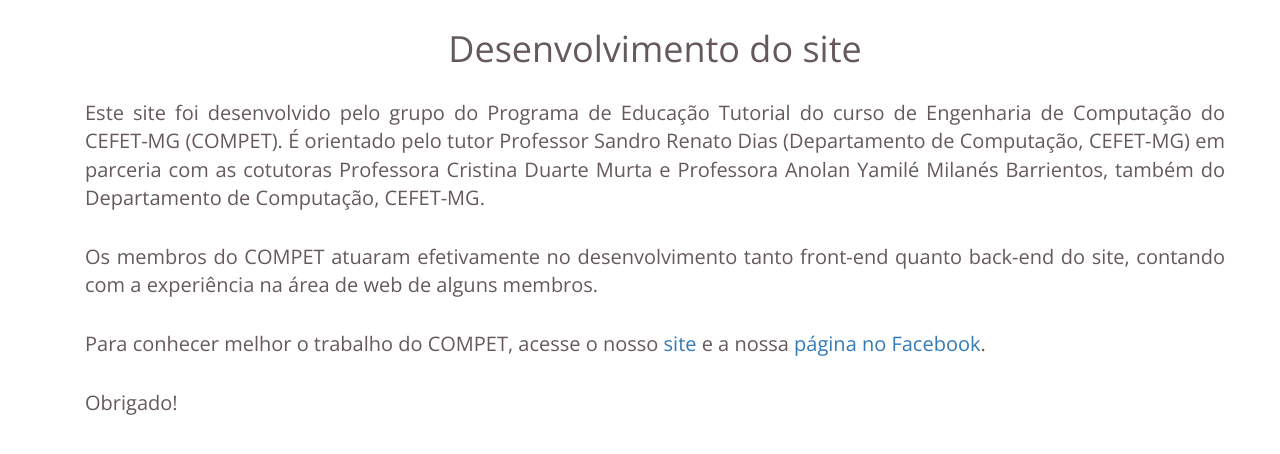
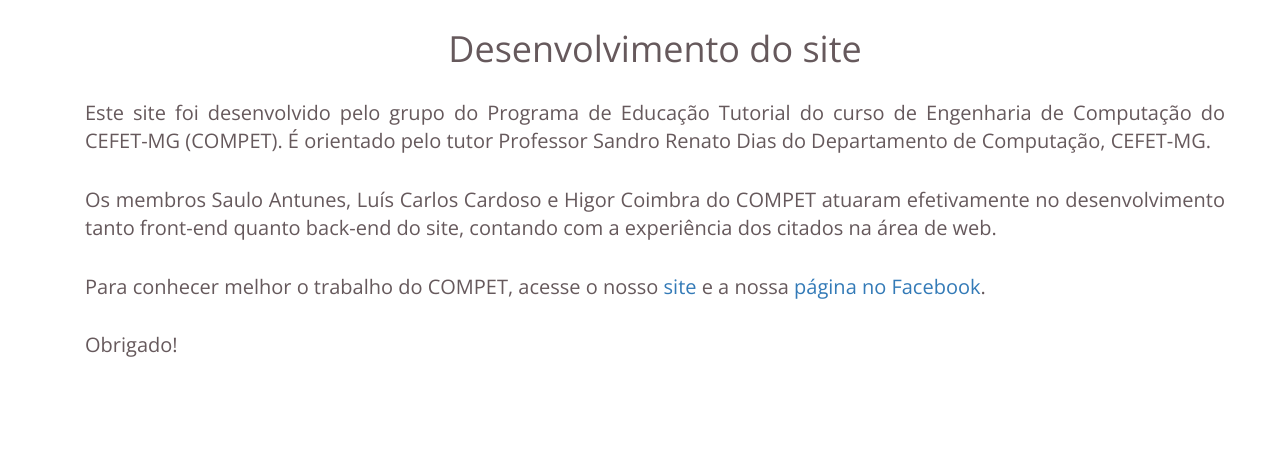
Before and after one commit to sauloantuness/site-pet, a Django app: page /interpet/sobre/ in a window 1280 px wide. Shown: the part 51-505 px from the top of the page. Run offline with Django 3.2, Linux system fonts and the light colour scheme; some libraries are stand-ins or nearby versions.

Commit message:
Retificando texto da página sobre

```diff
--- a/interpet/templates/interpet/sobre.html
+++ b/interpet/templates/interpet/sobre.html
@@ -37,8 +37,8 @@
 				<div class="row">
 					<div class="col-md-12 sobre-content">
 						<h1 class="sobre-title">Desenvolvimento do site</h1>
-						<p>Este site foi desenvolvido pelo grupo do Programa de Educação Tutorial do curso de Engenharia de Computação do CEFET-MG (COMPET). É orientado pelo tutor Professor Sandro Renato Dias (Departamento de Computação, CEFET-MG) em parceria com as cotutoras Professora Cristina Duarte Murta e Professora Anolan Yamilé Milanés Barrientos, também do Departamento de Computação, CEFET-MG.</p>
-				        <p>Os membros do COMPET atuaram efetivamente no desenvolvimento tanto front-end quanto back-end do site, contando com a experiência na área de web de alguns membros.</p>
+						<p>Este site foi desenvolvido pelo grupo do Programa de Educação Tutorial do curso de Engenharia de Computação do CEFET-MG (COMPET). É orientado pelo tutor Professor Sandro Renato Dias do Departamento de Computação, CEFET-MG.</p>
+				        <p>Os membros Saulo Antunes, Luís Carlos Cardoso e Higor Coimbra do COMPET atuaram efetivamente no desenvolvimento tanto front-end quanto back-end do site, contando com a experiência dos citados na área de web.</p>
 				        <p>Para conhecer melhor o trabalho do COMPET, acesse o nosso <a href="http://compet.decom.cefetmg.br" target="_blank">site</a> e a nossa <a href="https://www.facebook.com/competcefetmg/?fref=ts" target="_blank">página no Facebook</a>.	</p>
 				        <p>Obrigado!</p>
 					</div>
```
